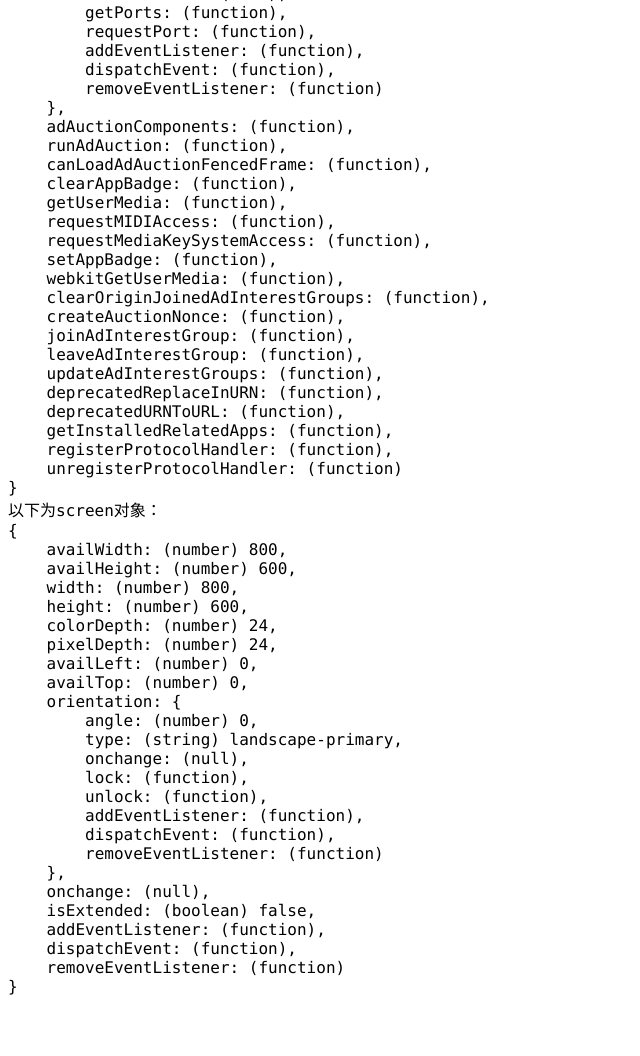
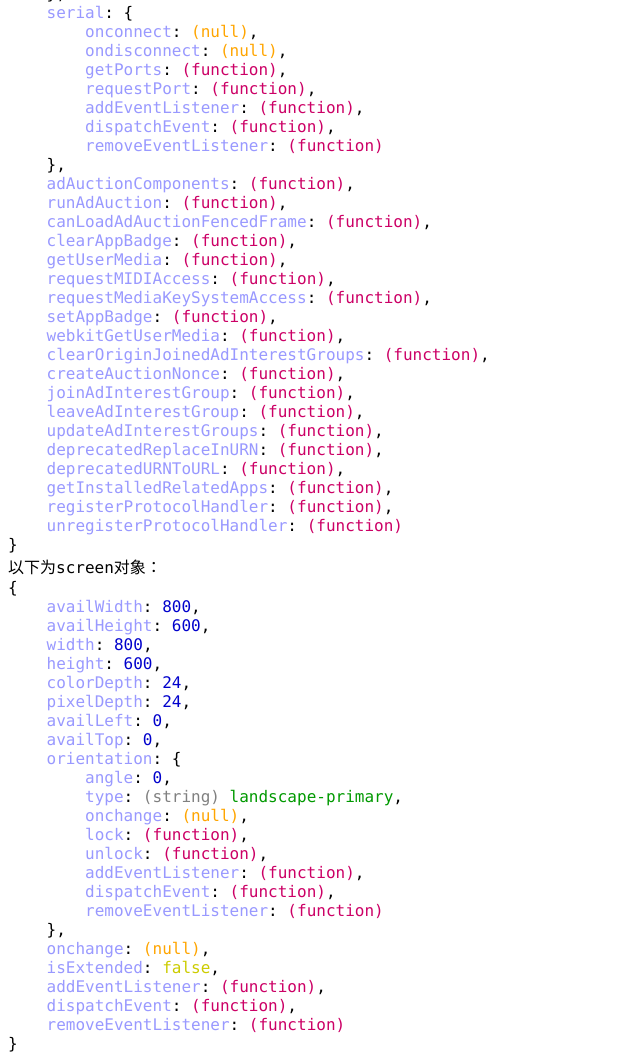
Before and after one commit to TengGit/aaa, a plain HTML site: page a.html in a window 1280 px wide. Shown: the part 4855-5911 px from the top of the page, without its empty margins (0-640 px from the left). Before the commit the page ends 5859 px from the top, so only its background shows below. Drawn offline with Linux system fonts and the light colour scheme.

Commit message:
Add colors and styles

```diff
--- /dev/null
+++ b/a.css
@@ -0,0 +1,53 @@
+.desc {
+	color: black;
+	white-space: pre-wrap;
+}
+
+.desc-null, .desc-undefined {
+	color: gray;
+}
+
+.desc-number {
+	color: #00c;
+}
+
+.desc-string {
+	color: #090;
+}
+
+.desc-boolean {
+	color: #cc0;
+}
+
+.desc-key {
+	color: #99f;
+}
+
+.desc-container {
+	color: black;
+}
+
+.desc-function {
+	color: #099;
+}
+
+.desc-typename {
+	color: gray;
+}
+
+.desc-typename-undefined, .desc-typename-string,
+.desc-typename-number, .desc-typename-container {
+	color: gray;
+}
+
+.desc-typename-null {
+	color: orange;
+}
+
+.desc-typename-number, .desc-typename-boolean {
+	display: none;
+}
+
+.desc-typename-function {
+	color: #c06;
+}
--- a/a.html
+++ b/a.html
@@ -3,14 +3,14 @@
 <head>
 <meta name="viewport" content="width=device-width,user-scalable=no" />
 <script src="a.js"></script>
+<link href="a.css" rel="stylesheet" type="text/css" />
 <script>
 window.addEventListener("load", function() {
 var area = document.getElementById('content');
-var s = "以下为navigator对象：\n";
-s += toString(navigator);
-s += "\n以下为screen对象：\n";
-s += toString(screen);
-area.textContent = s;
+area.appendChild(document.createTextNode("以下为navigator对象：\n"));
+area.appendChild(toHTMLDescription(navigator));
+area.appendChild(document.createTextNode("\n以下为screen对象：\n"));
+area.appendChild(toHTMLDescription(screen));
 });
 </script>
 </head>
--- a/a.js
+++ b/a.js
@@ -1,4 +1,4 @@
-function toString(obj, space = 4, level = 0, maxlevel = 10, metObjects = []) {
+(function (globe) {
 	function mul(str, n) {
 		if (n <= 0) return "";
 		if (n == 1) return str;
@@ -6,6 +6,8 @@ function toString(obj, space = 4, level = 0, maxlevel = 10, metObjects = []) {
 		var temp = mul(str, n / 2);
 		return temp + temp;
 	}
+
+	globe.toString = function (obj, space = 4, level = 0, maxlevel = 10, metObjects = []) {
 		switch (typeof(obj)) {
 		case "undefined": return "(undefined)";
 		case "function": return "(function)";
@@ -41,3 +43,64 @@ function toString(obj, space = 4, level = 0, maxlevel = 10, metObjects = []) {
 		}
 		return "(" + typeof obj + ") " + obj.toString();
 	}
+
+	function appendText(element, text) {
+		element.appendChild(document.createTextNode(text));
+		return element;
+	}
+
+	function createDescElement(desc) {
+		var result = document.createElement("span");
+		result.className = "desc desc-" + desc;
+		return result;
+	}
+
+	function createDescTypenameElement(type, extraSpace = false) {
+		var result = createDescElement("typename desc-typename-" + type);
+		appendText(result, "(" + type + ")" + (extraSpace ? " " : ""));
+		return result;
+	}
+
+	globe.toHTMLDescription = function (obj, space = 4, level = 0, maxlevel = 10, metObjects = []) {
+		switch (typeof obj) {
+		case "undefined": case "function":
+			return createDescTypenameElement(typeof obj);
+		case "object":
+			if (obj === null) {
+				return createDescTypenameElement("null");
+			} else if (level < maxlevel && metObjects.indexOf(obj) == -1) {
+				var result = createDescElement("container");
+				metObjects.push(obj);
+				if (obj instanceof Array) {
+					appendText(result, "[");
+					for (var i = 0; i < obj.length; i++) {
+						if (i !== 0) appendText(result, ", ");
+						result.appendChild(toHTMLDescription(obj[i], space, level + 1, maxlevel, metObjects));
+					}
+					appendText(result, "]");
+				} else {
+					appendText(result, "{");
+					var needSeperator = false;
+					for (i in obj) {
+						if (needSeperator) appendText(result, ",");
+						else needSeperator = true;
+						appendText(result, "\n" + mul(" ", (level + 1) * space));
+						result.appendChild(appendText(createDescElement("key"), i));
+						appendText(result, ": ");
+						result.appendChild(toHTMLDescription(obj[i], space, level + 1, maxlevel, metObjects));
+					}
+					appendText(result, "\n" + mul(" ", level * space) + "}");
+				}
+				metObjects.pop();
+				return result;
+			} else {
+				var s = obj instanceof Array ? "[...]" : "{...}";
+				var result = document.createDescElement("container");
+				return appendText(result, s);
+			}
+		}
+		var result = createDescElement(typeof obj)
+		result.appendChild(createDescTypenameElement(typeof obj, true));
+		return appendText(result, obj.toString());
+	}
+})(window);
```
Lines whose indentation alone changed are shown as unchanged.
